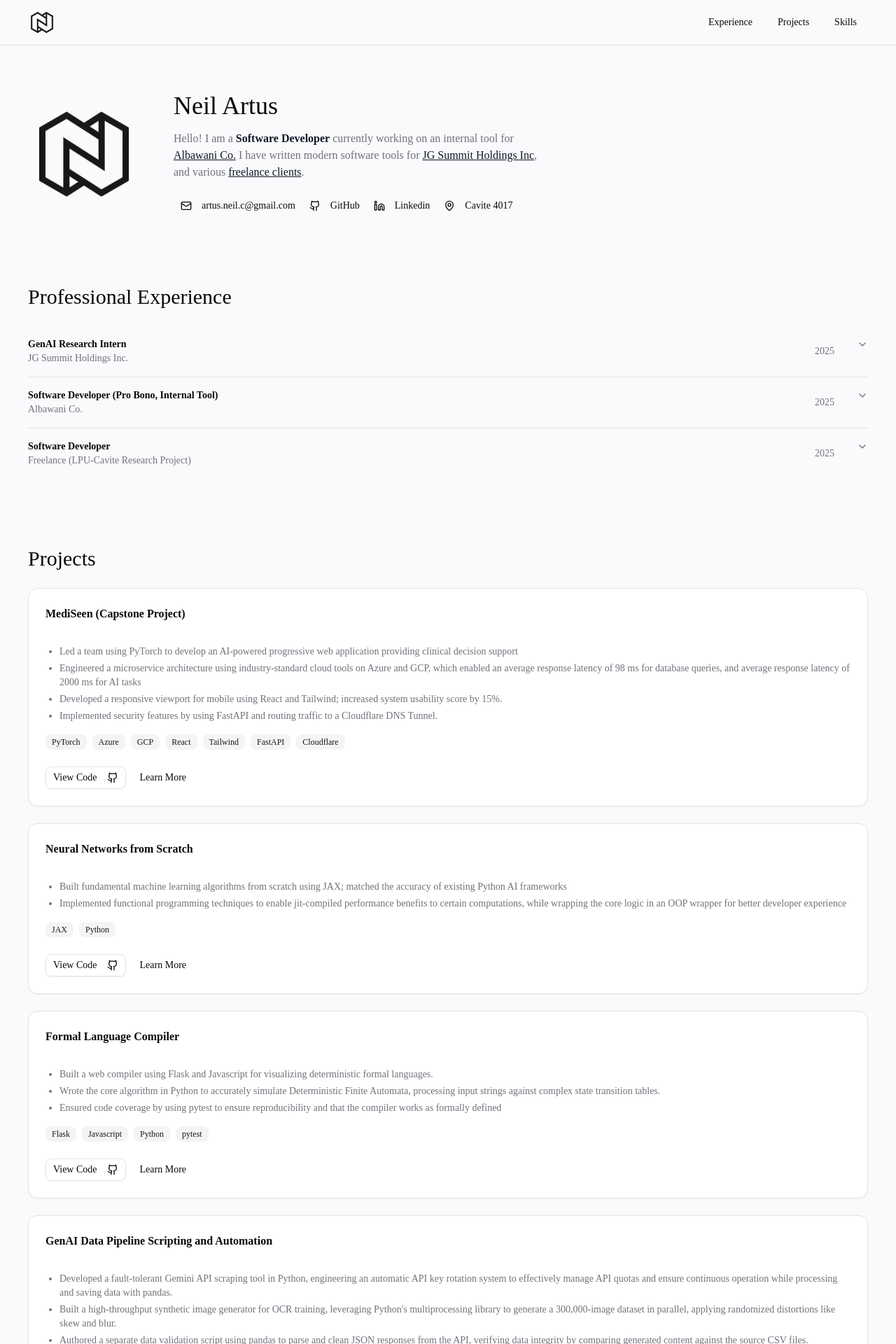
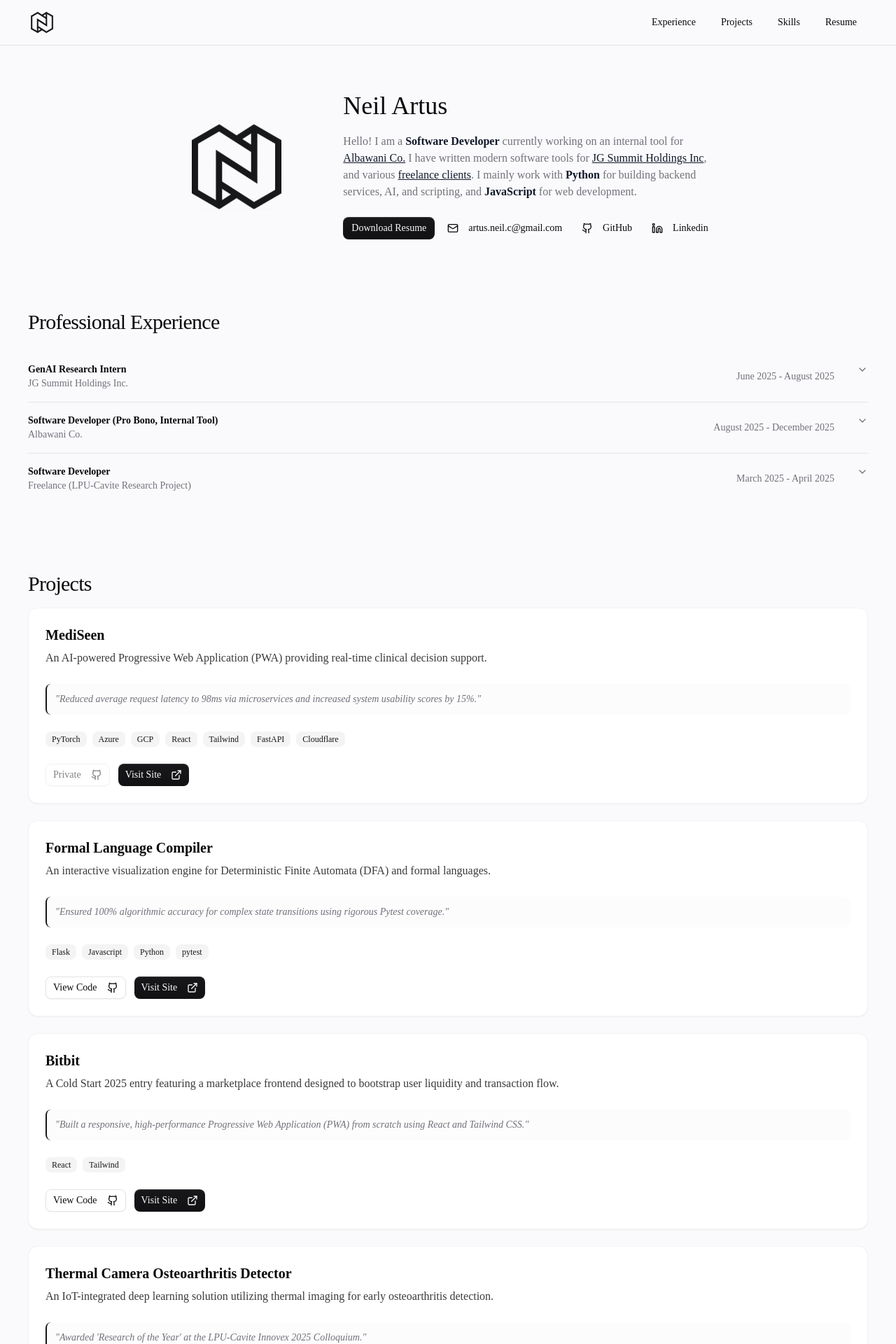
Before and after one commit to NeilR2s/dev-portfolio-, a React (Vite) app: page / in a window 1280 px wide. Shown: the top 1920 px of the page at 70% size. Built offline with nearby package versions, Linux system fonts and the light colour scheme; a web font is replaced by a local one.

Commit message:
fix(layout): refactored text-heavy sections

```diff
--- a/package.json
+++ b/package.json
@@ -37,6 +37,7 @@
     "@types/react": "^19.1.16",
     "@types/react-dom": "^19.1.9",
     "@vitejs/plugin-react": "^5.0.4",
+    "baseline-browser-mapping": "^2.9.11",
     "eslint": "^9.36.0",
     "eslint-plugin-react-hooks": "^5.2.0",
     "eslint-plugin-react-refresh": "^0.4.22",
--- a/src/App.jsx
+++ b/src/App.jsx
@@ -11,15 +11,22 @@ export default function App() {
     return (
         <div className="font-sans bg-background text-foreground min-h-screen">
             <Header portfolioData={portfolioData} />
-            <main className="container max-w-7xl mx-auto px-10 py-8 md:py-16">
+            <a
+                href="#main"
+                className="sr-only focus:not-sr-only focus:fixed focus:top-2 focus:left-2 z-50 bg-background px-3 py-2 rounded"
+            >
+                Skip to content
+            </a>
+
+            <main id="main" className="container max-w-7xl mx-auto px-10 py-8 md:py-16">
                 <div className="space-y-16 md:space-y-24">
-                    <Hero portfolioData={portfolioData}/>
+                    <Hero portfolioData={portfolioData} />
                     <Experience portfolioData={portfolioData} />
                     <Projects portfolioData={portfolioData} />
                     <Skills portfolioData={portfolioData} />
                 </div>
             </main>
-            <Footer portfolioData={portfolioData}/>
+            <Footer portfolioData={portfolioData} />
         </div>
     )
 }
--- a/src/components/ExperienceSection.jsx
+++ b/src/components/ExperienceSection.jsx
@@ -9,9 +9,11 @@ import {
 
 export default function Experience({portfolioData}) {
     const { experience } = portfolioData;
+    // const defaultOpen = experience.map(item => `item-${experience.indexOf(item)}`);
     return (
         <section id="experience" className="space-y-6">
             <SectionHeader  title="Professional Experience" />
+            {/* <Accordion type="multiple" className="w-full" defaultValue={defaultOpen}> */}
             <Accordion type="multiple" className="w-full">
                 {experience.map((job, index) => (
                     <AccordionItem value={`item-${index}`} key={index}>
--- a/src/components/Header.jsx
+++ b/src/components/Header.jsx
@@ -13,7 +13,7 @@ import {
 } from "@/components/ui/navigation-menu"
 
 
-export default function Header({portfolioData}) {
+export default function Header({ portfolioData }) {
     const { personalInfo } = portfolioData;
 
     return (
@@ -44,8 +44,18 @@ export default function Header({portfolioData}) {
                                 Skills
                             </NavigationMenuLink>
                         </NavigationMenuItem>
+                        <NavigationMenuItem>
+                            <NavigationMenuLink
+                                href="/Neil_Artus_Resume.pdf"
+                                target="_blank"
+                                className={navigationMenuTriggerStyle()}
+                            >
+                                Resume
+                            </NavigationMenuLink>
+                        </NavigationMenuItem>
                     </NavigationMenuList>
                 </NavigationMenu>
+
             </div>
         </header>
     );
--- a/src/components/Hero.jsx
+++ b/src/components/Hero.jsx
@@ -7,23 +7,29 @@ import { Button } from "./ui/button";
 import { Mail, Github, Linkedin, MapPin } from "lucide-react";
 import ReactMarkdown from "react-markdown";
 
-export default function Hero ({ portfolioData }) {
-    const { personalInfo} = portfolioData;
+export default function Hero({ portfolioData }) {
+    const { personalInfo } = portfolioData;
 
     return (
-        <section id="about" className="flex flex-col md:flex-row gap-8 md:gap-12 items-center">
+        <section id="about" className="flex flex-col md:flex-row gap-8 md:gap-12 items-center justify-center space-x-6">
             <Avatar className="size-30 md:size-40 border-0 border-primary/10">
                 <AvatarImage src={personalInfo.iconWhite} alt={personalInfo.name} />
                 <AvatarFallback className="text-4xl">
                     {personalInfo.name.split(' ').map(n => n[0]).join('')}
                 </AvatarFallback>
             </Avatar>
-            <div className="space-y-3 items-start">
-                <h1 className="text-4xl font-medium leading-tight">{personalInfo.name}</h1>
+            <div className="space-y-4 items-start">
+                <h1 className="text-4xl font-normal leading-tight">{personalInfo.name}</h1>
                 <div className="flex items-center gap-2 prose text-base text-muted-foreground">
-                        <ReactMarkdown>{personalInfo.summary}</ReactMarkdown>
+                    <ReactMarkdown>{personalInfo.summary}</ReactMarkdown>
                 </div>
-                <div className="flex flex-wrap pt-2">
+                <div className="flex flex-wrap pt-2 space-x-2 space-y-1">
+
+                    <Button variant="default" size="sm">
+                        <a href={personalInfo.resumePath} target="_blank" rel="noreferrer" download={personalInfo.name + " Resume.pdf"}>
+                        Download Resume
+                        </a>
+                    </Button>
 
                     <Button variant="ghost" size="sm" asChild>
                         <a href={`mailto:${personalInfo.email}`} target="_blank" rel="noreferrer">
@@ -46,10 +52,6 @@ export default function Hero ({ portfolioData }) {
                         </a>
                     </Button>
 
-                    <Button variant="ghost" size="sm">
-                        <MapPin className="size-4" />
-                        <span className="ml-2">{personalInfo.location}</span>
-                    </Button>
                 </div>
             </div>
         </section>
--- a/src/components/ProjectsSection.jsx
+++ b/src/components/ProjectsSection.jsx
@@ -5,74 +5,76 @@ import {
     CardFooter,
     CardHeader,
     CardTitle,
+    CardDescription,
 } from "@/components/ui/card"
 import { Badge } from "./ui/badge";
 import { Button } from "./ui/button";
-import { Github } from "lucide-react";
-import {
-    Dialog,
-    DialogContent,
-    DialogDescription,
-    DialogHeader,
-    DialogTitle,
-    DialogTrigger,
-} from "@/components/ui/dialog"
+import { Github, ExternalLink } from "lucide-react";
 
 export default function Projects({portfolioData}) {
     return (
-        <section id="projects" className="space-y-6">
+        <section id="projects" className="space-y-4">
             <SectionHeader  title="Projects" />
-            <div className="grid grid-cols-1  gap-6">
+            <div className="grid grid-cols-1 gap-6">
                 {portfolioData.projects.map((project, index) => (
-                    <Card key={index} className="flex flex-col">
-                        <CardHeader>
-                            <CardTitle>{project.title}</CardTitle>
+                    <Card key={index} className="flex flex-col border border-muted hover:border-primary/15 transition-colors h-full">
+                        <CardHeader className="pb-0.5">
+                            <CardTitle className="text-xl">{project.title}</CardTitle>
+
+                            <CardDescription className="text-base text-foreground/80 leading-snug">
+                                {project.summary}
+                            </CardDescription>
                         </CardHeader>
-                        <CardContent className="flex-grow space-y-4">
-                            <ul className="list-disc pl-5 space-y-1 text-sm text-muted-foreground">
-                                {project.description.map((desc, i) => (
-                                    <li key={i}>{desc}</li>
-                                ))}
-                            </ul>
+
+                        <CardContent className="flex-grow space-y-6">
+                            <div className="bg-secondary/30 p-3 rounded-md border-l-2 border-primary">
+                                <p className="text-sm font-medium italic text-muted-foreground">
+                                    "{project.impact}"
+                                </p>
+                            </div>
+
                             <div className="flex flex-wrap gap-2">
                                 {project.technologies.map((tech, i) => (
-                                    <Badge variant="secondary" key={i}>{tech}</Badge>
+                                    <Badge variant="secondary" key={i} className="text-xs">
+                                        {tech}
+                                    </Badge>
                                 ))}
                             </div>
                         </CardContent>
-                        <CardFooter>
-                            {/* Per the principles, a link to the code is essential. We use the main GitHub as a fallback. */}
-                            <Button variant="outline" size="sm" asChild>
-                                <a href={portfolioData.personalInfo.github} target="_blank" rel="noreferrer">
-                                    View Code
+
+                        <CardFooter className="gap-3">
+                            {/* Logic to handle specific links */}
+                            {project.githubLink ? (
+                                <Button variant="outline" size="sm" asChild>
+                                    <a href={project.githubLink} target="_blank" rel="noreferrer">
+                                        View Code
+                                        <Github className="ml-2 size-4" />
+                                    </a>
+                                </Button>
+                            ) : (
+                                <Button variant="outline" size="sm" disabled>
+                                    Private
                                     <Github className="ml-2 size-4" />
-                                </a>
-                            </Button>
+                                </Button>
+                            )}
 
-                            {/* Example of using a Dialog for "Learn More" */}
-                            <Dialog>
-                                <DialogTrigger asChild>
-                                    <Button variant="ghost" size="sm" className="ml-2">Learn More</Button>
-                                </DialogTrigger>
-                                <DialogContent className="sm:max-w-xl">
-                                    <DialogHeader>
-                                        <DialogTitle>{project.title}</DialogTitle>
-                                        <DialogDescription asChild>
-                                            <div className="pt-2 flex flex-wrap gap-2">
-                                                {project.technologies.map((tech, i) => (
-                                                    <Badge variant="secondary" key={i}>{tech}</Badge>
-                                                ))}
-                                            </div>
-                                        </DialogDescription>
-                                    </DialogHeader>
-                                    <ul className="list-disc pl-5 space-y-2 text-sm max-h-[60vh] overflow-y-auto pr-4">
-                                        {project.description.map((desc, i) => (
-                                            <li key={i}>{desc}</li>
-                                        ))}
-                                    </ul>
-                                </DialogContent>
-                            </Dialog>
+                            {project.deploymentLink && (
+                                <Button variant="default" size="sm" asChild>
+                                    <a href={project.deploymentLink} target="_blank" rel="noreferrer">
+                                        Visit Site
+                                        <ExternalLink className="ml-2 size-4" />
+                                    </a>
+                                </Button>
+                            )}
 
+                            {project.infoLink && (
+                                <Button variant="default" size="sm" asChild>
+                                    <a href={project.infoLink} target="_blank" rel="noreferrer">
+                                        More Info
+                                        <ExternalLink className="ml-2 size-4" />
+                                    </a>
+                                </Button>
+                            )}
                         </CardFooter>
                     </Card>
                 ))}
--- a/src/components/Typography.jsx
+++ b/src/components/Typography.jsx
@@ -1,6 +1,6 @@
 export const SectionHeader = ({ title }) => {
     return (
-        <h2 className="text-2xl md:text-3xl font-medium flex items-center gap-3">
+        <h2 className="text-2xl md:text-3xl font-medium tracking-tight flex items-center gap-3">
             {title}
         </h2>
     );
--- a/src/devData.js
+++ b/src/devData.js
@@ -5,15 +5,15 @@ export const portfolioData = {
     personalInfo: {
         name: "Neil Artus",
         email: "artus.neil.c@gmail.com",
-        summary: "Hello! I am a __Software Developer__ currently working on an internal tool for [Albawani Co.](https://www.albawani.net/) I have written modern software tools for [JG Summit Holdings Inc](https://www.jgsummit.com.ph/), and various [freelance clients](https://www.facebook.com/share/p/1JxdoGKod4/).",
-        location: "Cavite 4017",
+        summary: "Hello! I am a __Software Developer__ currently working on an internal tool for [Albawani Co.](https://www.albawani.net/) I have written modern software tools for [JG Summit Holdings Inc](https://www.jgsummit.com.ph/), and various [freelance clients](https://www.facebook.com/share/p/1JxdoGKod4/). I mainly work with __Python__ for building backend services, AI, and scripting, and __JavaScript__ for web development.",
+        // location: "Cavite 4017",
+        resumePath: "/Neil_Artus_Resume.pdf",
         github: "https://github.com/NeilR2s",
         linkedin: "https://www.linkedin.com/in/neil-artus-652115304/",
         avatar: "https://avatars.githubusercontent.com/u/147031843?s=400&u=067c4715586a2f79f241b60e7ace459a931c0915&v=4",
         iconWhite: blackIcon,
         iconDark: whiteIcon
     },
-    personalStatement: "",
     education: {
         institution: "De La Salle University - Dasmariñas",
         degree: "Bachelor of Science in Computer Science with Specialization in Intelligent Systems",
@@ -31,7 +31,7 @@ export const portfolioData = {
         {
             company: "JG Summit Holdings Inc.",
             role: "GenAI Research Intern",
-            date: "2025",
+            date: "June 2025 - August 2025",
             responsibilities: [
                 "Developed and deployed a full-stack generative AI web application with seamless data pipelines for internal use",
                 "Collaborated with an Agile team to iterate and produce a working proof of concept in a fast-paced environment",
@@ -43,7 +43,7 @@ export const portfolioData = {
         {
             company: "Albawani Co.",
             role: "Software Developer (Pro Bono, Internal Tool)",
-            date: "2025",
+            date: "August 2025 - December 2025",
             responsibilities: [
                 "Developed and deployed a full-stack generative AI web application with seamless data pipelines for internal use",
                 "Collaborated with an Agile team to iterate and produce a working proof of concept in a fast-paced environment",
@@ -55,7 +55,7 @@ export const portfolioData = {
         {
             company: "Freelance (LPU-Cavite Research Project)",
             role: "Software Developer",
-            date: "2025",
+            date: "March 2025 - April 2025",
             responsibilities: [
                 "Presented at LPU - Cavite Innovex 2025 Colloquium and awarded COESCA research of the year",
                 "Coordinated with a non-technical team to train a Convolutional Neural Network based on MobileNet architecture using Tensorflow for osteoarthritis detection.",
@@ -71,6 +71,7 @@ export const portfolioData = {
             "Flask",
             "FastAPI",
             "LangChain",
+            "Ollama",
             "Tensorflow",
             "Pandas",
             "PyTorch"
@@ -85,42 +86,39 @@ export const portfolioData = {
             "Pinecone"
         ]
     },
-    projects: [
+    projects : [
         {
-            title: "MediSeen (Capstone Project)",
-            description: [
-                "Led a team using PyTorch to develop an AI-powered progressive web application providing clinical decision support",
-                "Engineered a microservice architecture using industry-standard cloud tools on Azure and GCP, which enabled an average response latency of 98 ms for database queries, and average response latency of 2000 ms for AI tasks",
-                "Developed a responsive viewport for mobile using React and Tailwind; increased system usability score by 15%.",
-                "Implemented security features by using FastAPI and routing traffic to a Cloudflare DNS Tunnel."
-            ],
-            technologies: ["PyTorch", "Azure", "GCP", "React", "Tailwind", "FastAPI", "Cloudflare"]
-        },
-        {
-            title: "Neural Networks from Scratch",
-            description: [
-                "Built fundamental machine learning algorithms from scratch using JAX; matched the accuracy of existing Python AI frameworks",
-                "Implemented functional programming techniques to enable jit-compiled performance benefits to certain computations, while wrapping the core logic in an OOP wrapper for better developer experience"
-            ],
-            technologies: ["JAX", "Python"]
+            title: "MediSeen",
+            summary: "An AI-powered Progressive Web Application (PWA) providing real-time clinical decision support.",
+            impact: "Reduced average request latency to 98ms via microservices and increased system usability scores by 15%.",
+            technologies: ["PyTorch", "Azure", "GCP", "React", "Tailwind", "FastAPI", "Cloudflare"],
+            deploymentLink: "https://www.mediseen.site/",
+            githubLink: null,
         },
         {
             title: "Formal Language Compiler",
-            description: [
-                "Built a web compiler using Flask and Javascript for visualizing deterministic formal languages.",
-                "Wrote the core algorithm in Python to accurately simulate Deterministic Finite Automata, processing input strings against complex state transition tables.",
-                "Ensured code coverage by using pytest to ensure reproducibility and that the compiler works as formally defined"
-            ],
-            technologies: ["Flask", "Javascript", "Python", "pytest"]
+            summary: "An interactive visualization engine for Deterministic Finite Automata (DFA) and formal languages.",
+            impact: "Ensured 100% algorithmic accuracy for complex state transitions using rigorous Pytest coverage.",
+            technologies: ["Flask", "Javascript", "Python", "pytest"],
+            deploymentLink: "https://nr2s.pythonanywhere.com/",
+            githubLink: "https://github.com/NeilR2s/DFA-Visualizer",
         },
         {
-            title: "GenAI Data Pipeline Scripting and Automation",
-            description: [
-                "Developed a fault-tolerant Gemini API scraping tool in Python, engineering an automatic API key rotation system to effectively manage API quotas and ensure continuous operation while processing and saving data with pandas.",
-                "Built a high-throughput synthetic image generator for OCR training, leveraging Python's multiprocessing library to generate a 300,000-image dataset in parallel, applying randomized distortions like skew and blur.",
-                "Authored a separate data validation script using pandas to parse and clean JSON responses from the API, verifying data integrity by comparing generated content against the source CSV files."
-            ],
-            technologies: ["Python", "Gemini API", "pandas", "multiprocessing"]
+            title: "Bitbit",
+            summary: "A Cold Start 2025 entry featuring a marketplace frontend designed to bootstrap user liquidity and transaction flow.",
+            impact: "Built a responsive, high-performance Progressive Web Application (PWA) from scratch using React and Tailwind CSS.",
+            technologies: ["React", "Tailwind"],
+            deploymentLink: "https://cold-start-marketplace.vercel.app/",
+            githubLink: "https://github.com/NeilR2s/cold-start-marketplace",
+        },
+        {
+            title: "Thermal Camera Osteoarthritis Detector",
+            summary: "An IoT-integrated deep learning solution utilizing thermal imaging for early osteoarthritis detection.",
+            impact: "Awarded 'Research of the Year' at the LPU-Cavite Innovex 2025 Colloquium.",
+            technologies: ["Python", "Tensorflow", "Numpy"],
+            deploymentLink: null,
+            githubLink: "https://github.com/NeilR2s/scripts",
+            infoLink: "https://www.facebook.com/share/p/1D5AdFLZzQ/"
         }
     ]
 };
```
Also changed, not shown: vercel.json (added), 2 other files (tests, documents, lock files or other folders).
